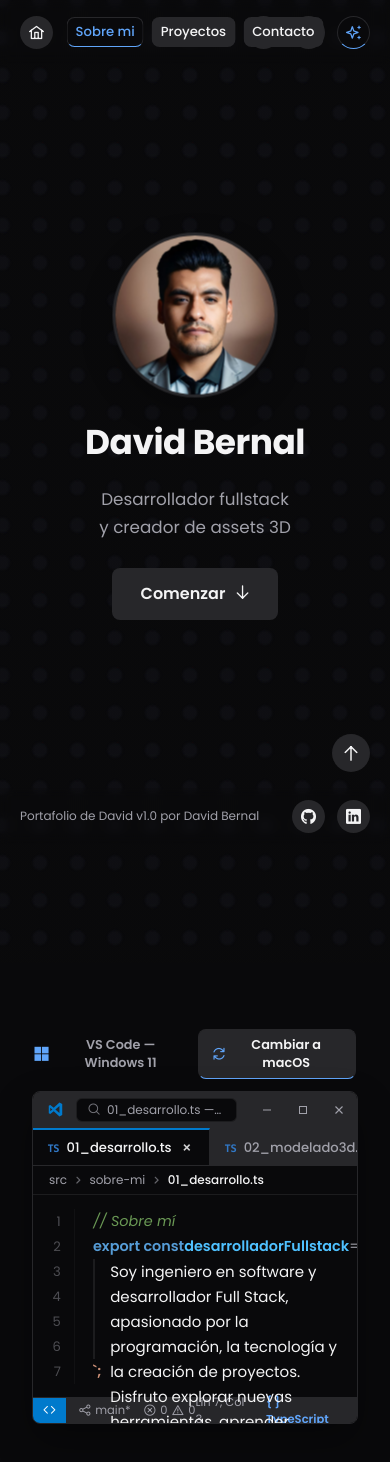
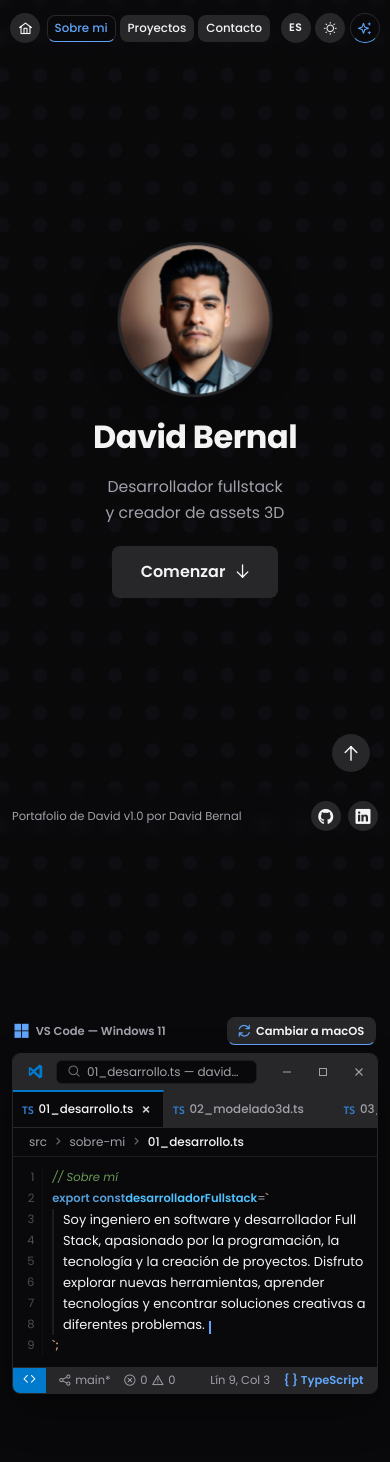
Before and after one commit to Vocalpixel/davidportfolio, a React (Vite) app: page /#about in a window 390 px wide. Shown: the top 1462 px of the page. Built offline with nearby package versions, Linux system fonts and the light colour scheme.

Commit message:
feat(responsive): optimize mobile layout across Header, Hero, VS Code About IDE, Projects, Contact, and Footer

```diff
--- a/src/App.scss
+++ b/src/App.scss
@@ -12,6 +12,16 @@
         margin: 0 auto;
         padding-left: 2rem;
         padding-right: 2rem;
+
+        @media (max-width: 768px) {
+            padding-left: 1rem;
+            padding-right: 1rem;
+        }
+
+        @media (max-width: 400px) {
+            padding-left: 0.75rem;
+            padding-right: 0.75rem;
+        }
     }
 }
 
--- a/src/App.tsx
+++ b/src/App.tsx
@@ -213,7 +213,8 @@ function AppContent() {
 
       const scrollY = window.scrollY;
       const rootFontSize = parseFloat(getComputedStyle(document.documentElement).fontSize) || 16;
-      const stickyTopPx = 4 * rootFontSize; // 4rem del Header
+      const headerEl = document.querySelector('.header');
+      const stickyTopPx = headerEl ? headerEl.getBoundingClientRect().height : 4 * rootFontSize;
 
       const heroRect = heroSlot.getBoundingClientRect();
       const heroDocTop = heroRect.top + scrollY;
@@ -324,7 +325,8 @@ function AppContent() {
     const el = document.querySelector(sectionId);
     if (el) {
       const rootFontSize = parseFloat(getComputedStyle(document.documentElement).fontSize) || 16;
-      const stickyTopPx = 4 * rootFontSize;
+      const headerEl = document.querySelector('.header');
+      const stickyTopPx = headerEl ? headerEl.getBoundingClientRect().height : 4 * rootFontSize;
       const targetTop = Math.max(0, el.getBoundingClientRect().top + window.scrollY - stickyTopPx);
       window.scrollTo({ top: targetTop, behavior });
     }
--- a/src/components/about/about.scss
+++ b/src/components/about/about.scss
@@ -3,9 +3,11 @@
     width: 100%;
     /* 3 tramos de scroll equivalentes a los 3 bloques de texto */
     height: calc((100vh - 8rem) * 3);
+    height: calc((100dvh - 8rem) * 3);
 
-    @media (max-width: 720px) {
-        height: calc((100vh - 7.5rem) * 3);
+    @media (max-width: 768px) {
+        height: calc((100vh - 7.25rem) * 3);
+        height: calc((100dvh - 7.25rem) * 3);
     }
 }
 
@@ -15,12 +17,21 @@
     width: 100%;
     /* Altura total de la pantalla menos el Header (4rem) y el Footer (4rem) */
     height: calc(100vh - 8rem);
+    height: calc(100dvh - 8rem);
     display: flex;
     align-items: center;
     justify-content: center;
 
-    @media (max-width: 720px) {
-        height: calc(100vh - 7.5rem);
+    @media (max-width: 768px) {
+        top: 3.75rem;
+        height: calc(100vh - 7.25rem);
+        height: calc(100dvh - 7.25rem);
+    }
+
+    @media (max-width: 420px) {
+        top: 3.5rem;
+        height: calc(100vh - 7rem);
+        height: calc(100dvh - 7rem);
     }
 }
 
@@ -41,15 +52,20 @@
         gap: 2.5rem;
     }
 
-    @media (max-width: 760px) {
+    @media (max-width: 920px) {
         gap: 1.75rem;
     }
 
-    @media (max-width: 550px) {
+    @media (max-width: 768px) {
         flex-direction: column;
         justify-content: center;
         text-align: center;
-        gap: 1.15rem;
+        gap: 0.9rem;
+        padding: 0.4rem 0;
+
+        &.ide-maximized {
+            gap: 0.85rem;
+        }
     }
 }
 
@@ -68,18 +84,25 @@
         border-radius: var(--radius-full);
         pointer-events: none;
 
-        @media (max-width: 760px) {
+        @media (max-width: 920px) {
             width: 185px;
             height: 185px;
             min-width: 185px;
             min-height: 185px;
         }
 
-        @media (max-width: 550px) {
-            width: 135px;
-            height: 135px;
-            min-width: 135px;
-            min-height: 135px;
+        @media (max-width: 768px) {
+            width: 115px;
+            height: 115px;
+            min-width: 115px;
+            min-height: 115px;
+        }
+
+        @media (max-width: 390px) {
+            width: 96px;
+            height: 96px;
+            min-width: 96px;
+            min-height: 96px;
         }
     }
 }
@@ -92,6 +115,11 @@
     display: flex;
     flex-direction: column;
     gap: 0.75rem;
+
+    @media (max-width: 768px) {
+        flex: 0 1 auto;
+        gap: 0.5rem;
+    }
 }
 
 /* --- BARRA SUPERIOR PARA ALTERNAR ENTRE WINDOWS 11 Y MACOS --- */
@@ -109,6 +137,10 @@
         font-size: 0.8rem;
         font-weight: 600;
         color: var(--text-secondary);
+
+        @media (max-width: 480px) {
+            font-size: 0.72rem;
+        }
 
         i {
             font-size: 0.88rem;
@@ -130,6 +162,12 @@
         font-weight: 600;
         cursor: pointer;
         transition: all var(--transition-speed);
+
+        @media (max-width: 480px) {
+            padding: 0.3rem 0.65rem;
+            font-size: 0.72rem;
+            gap: 0.35rem;
+        }
 
         i {
             font-size: 0.75rem;
@@ -168,8 +206,12 @@
         background-color var(--transition-speed),
         border-color var(--transition-speed);
 
-    @media (max-width: 720px) {
-        --editor-line-height: 25px;
+    @media (max-width: 768px) {
+        --editor-line-height: 24px;
+    }
+
+    @media (max-width: 640px) {
+        --editor-line-height: 21px;
     }
 
     &.os-win11 {
@@ -187,25 +229,39 @@
         border-color: var(--border-accent);
         box-shadow: 0 24px 52px rgba(0, 0, 0, 0.45);
 
-        @media (max-width: 720px) {
-            --editor-line-height: 27px;
+        @media (max-width: 768px) {
+            --editor-line-height: 25px;
+            transform: none;
+        }
+
+        @media (max-width: 640px) {
+            --editor-line-height: 22px;
+            transform: none;
         }
 
         .ide_body {
             padding: 1.55rem 1.85rem 1.55rem 0;
 
-            @media (max-width: 550px) {
-                padding: 1.1rem 1rem 1.1rem 0;
+            @media (max-width: 640px) {
+                padding: 0.75rem 0.65rem 0.75rem 0;
             }
         }
 
         .about_paragraph {
             font-size: 1.12rem;
+
+            @media (max-width: 640px) {
+                font-size: 0.85rem;
+            }
         }
 
         .ide_code_line,
         .ide_gutter .ide_gutter_num {
             font-size: 0.94rem;
+
+            @media (max-width: 640px) {
+                font-size: 0.74rem;
+            }
         }
     }
 }
@@ -356,6 +412,10 @@
     .macos_titlebar_spacer {
         width: 52px;
         flex-shrink: 0;
+
+        @media (max-width: 640px) {
+            width: 12px;
+        }
     }
 
     /* --- BOTONES DE VENTANA NATIVOS DE WINDOWS 11 A LA DERECHA --- */
@@ -500,6 +560,12 @@
         cursor: pointer;
         transition: background-color 0.15s ease, color 0.15s ease;
 
+        @media (max-width: 640px) {
+            padding: 0 0.55rem;
+            font-size: 0.74rem;
+            gap: 0.3rem;
+        }
+
         .ts_badge {
             font-size: 0.65rem;
             font-weight: 700;
@@ -575,8 +641,8 @@
     padding: 1.25rem 1.45rem 1.25rem 0;
     transition: padding 0.35s cubic-bezier(0.22, 1, 0.36, 1);
 
-    @media (max-width: 550px) {
-        padding: 0.85rem 0.9rem 0.85rem 0;
+    @media (max-width: 640px) {
+        padding: 0.65rem 0.6rem 0.65rem 0;
     }
 
     .ide_gutter {
@@ -592,6 +658,11 @@
         font-family: ui-monospace, SFMono-Regular, Menlo, Monaco, Consolas, monospace;
         user-select: none;
 
+        @media (max-width: 640px) {
+            padding: 0 0.45rem;
+            min-width: 1.85rem;
+        }
+
         .ide_gutter_num {
             display: flex;
             align-items: center;
@@ -599,18 +670,26 @@
             line-height: var(--editor-line-height);
             font-size: 0.82rem;
             transition: font-size 0.3s ease;
+
+            @media (max-width: 640px) {
+                font-size: 0.72rem;
+            }
         }
     }
 
     .ide_code_content {
         flex: 1;
         min-width: 0;
-        height: calc(7 * var(--editor-line-height));
+        height: calc(var(--ide-fixed-lines, 7) * var(--editor-line-height));
         padding-left: 1.1rem;
         display: flex;
         flex-direction: column;
         justify-content: flex-start;
         gap: 0;
+
+        @media (max-width: 640px) {
+            padding-left: 0.6rem;
+        }
     }
 }
 
@@ -622,7 +701,13 @@
     display: flex;
     align-items: center;
     white-space: pre;
+    overflow: hidden;
+    text-overflow: ellipsis;
     transition: font-size 0.3s ease;
+
+    @media (max-width: 640px) {
+        font-size: 0.72rem;
+    }
 
     .token_comment {
         color: #6a9955;
@@ -659,6 +744,10 @@
     border-left: 2px solid var(--border-subtle);
     transition: height 0.25s cubic-bezier(0.22, 1, 0.36, 1);
 
+    @media (max-width: 640px) {
+        padding-left: 0.55rem;
+    }
+
     .about_paragraph {
         grid-area: 1 / 1;
         font-size: 1.03rem;
@@ -671,8 +760,12 @@
             font-size 0.3s ease,
             color var(--transition-speed);
 
-        @media (max-width: 720px) {
-            font-size: 0.94rem;
+        @media (max-width: 768px) {
+            font-size: 0.92rem;
+        }
+
+        @media (max-width: 640px) {
+            font-size: 0.81rem;
         }
 
         &.is-active {
--- a/src/components/about/about.tsx
+++ b/src/components/about/about.tsx
@@ -9,12 +9,14 @@ interface AboutProps {
 
 type OsTheme = 'win11' | 'macos';
 
-const FIXED_LINE_COUNT = 7;
+const DESKTOP_LINE_COUNT = 7;
+const MOBILE_LINE_COUNT = 9;
 
 export function About({ activeParagraph, onSelectParagraph }: AboutProps) {
     const { lang } = useLanguage();
     const [osTheme, setOsTheme] = useState<OsTheme>('win11');
     const [isMaximized, setIsMaximized] = useState<boolean>(false);
+    const [fixedLineCount, setFixedLineCount] = useState<number>(DESKTOP_LINE_COUNT);
     const [closingLineNumber, setClosingLineNumber] = useState<number>(6);
     const [stageHeightPx, setStageHeightPx] = useState<number | undefined>(undefined);
 
@@ -71,11 +73,16 @@ export function About({ activeParagraph, onSelectParagraph }: AboutProps) {
         const activeP = paragraphRefs.current[activeParagraph];
         if (!activeP) return;
 
+        const isMobile = window.innerWidth <= 640;
+        const targetFixedLines = isMobile ? MOBILE_LINE_COUNT : DESKTOP_LINE_COUNT;
+        const maxParagraphLines = targetFixedLines - 3;
+
         const computed = getComputedStyle(activeP);
-        const lineHeight = parseFloat(computed.lineHeight) || 28;
+        const lineHeight = parseFloat(computed.lineHeight) || (isMobile ? 22 : 28);
         const pHeight = activeP.scrollHeight;
-        const pLines = Math.max(1, Math.min(4, Math.round(pHeight / lineHeight)));
+        const pLines = Math.max(1, Math.min(maxParagraphLines, Math.round(pHeight / lineHeight)));
 
+        setFixedLineCount(targetFixedLines);
         // 1 línea para "// Sobre mí" + 1 línea para "export const..." + pLines del párrafo + 1 línea para "`;"
         setStageHeightPx(pLines * lineHeight);
         setClosingLineNumber(2 + pLines + 1);
@@ -288,10 +295,13 @@ export function About({ activeParagraph, onSelectParagraph }: AboutProps) {
                                         <span className="active_crumb">{activeTabName}</span>
                                     </div>
 
-                                    {/* Lienzo de código con 7 líneas fijas siempre sin saltos de altura */}
-                                    <div className="ide_body">
+                                    {/* Lienzo de código con líneas fijas siempre sin saltos de altura */}
+                                    <div
+                                        className="ide_body"
+                                        style={{ '--ide-fixed-lines': fixedLineCount } as React.CSSProperties}
+                                    >
                                         <div className="ide_gutter" aria-hidden="true">
-                                            {Array.from({ length: FIXED_LINE_COUNT }, (_, idx) => (
+                                            {Array.from({ length: fixedLineCount }, (_, idx) => (
                                                 <span key={idx + 1} className="ide_gutter_num">
                                                     {idx + 1}
                                                 </span>
--- a/src/components/contact/contact.scss
+++ b/src/components/contact/contact.scss
@@ -1,13 +1,15 @@
 .contact_section {
     min-height: calc(100vh - 8rem);
+    min-height: calc(100dvh - 8rem);
     width: 100%;
     display: flex;
     align-items: center;
     justify-content: center;
     padding: 2rem 0;
 
-    @media (max-width: 720px) {
-        min-height: calc(100vh - 7.5rem);
+    @media (max-width: 768px) {
+        min-height: calc(100vh - 7.25rem);
+        min-height: calc(100dvh - 7.25rem);
         padding: 1.5rem 0;
     }
 }
@@ -21,6 +23,10 @@
     align-items: center;
     text-align: center;
     gap: 2rem;
+
+    @media (max-width: 550px) {
+        gap: 1.4rem;
+    }
 }
 
 .contact_header {
@@ -46,6 +52,10 @@
         color: var(--text-secondary);
         margin: 0;
         transition: color var(--transition-speed);
+
+        @media (max-width: 550px) {
+            font-size: 0.92rem;
+        }
     }
 }
 
@@ -69,8 +79,8 @@
 
     @media (max-width: 550px) {
         flex-direction: column;
-        padding: 1rem;
-        gap: 0.85rem;
+        padding: 0.95rem 1rem;
+        gap: 0.75rem;
     }
 
     .contact_email_link {
@@ -93,13 +103,15 @@
         }
 
         @media (max-width: 550px) {
-            font-size: 0.95rem;
+            font-size: 0.88rem;
+            gap: 0.5rem;
         }
     }
 
     .contact_copy_btn {
         display: inline-flex;
         align-items: center;
+        justify-content: center;
         gap: 0.45rem;
         padding: 0.45rem 0.9rem;
         border-radius: var(--radius-sm);
@@ -111,6 +123,11 @@
         white-space: nowrap;
         cursor: pointer;
         transition: all var(--transition-speed);
+
+        @media (max-width: 550px) {
+            width: 100%;
+            padding: 0.5rem 0.9rem;
+        }
 
         i {
             font-size: 0.825rem;
@@ -135,6 +152,13 @@
     justify-content: center;
     flex-wrap: wrap;
     gap: 1rem;
+    width: 100%;
+
+    @media (max-width: 480px) {
+        flex-direction: column;
+        gap: 0.75rem;
+        max-width: 540px;
+    }
 
     .contact_btn {
         display: inline-flex;
@@ -151,6 +175,10 @@
         font-weight: 600;
         cursor: pointer;
         transition: all var(--transition-speed);
+
+        @media (max-width: 480px) {
+            width: 100%;
+        }
 
         i {
             font-size: 1rem;
--- a/src/components/footer/footer.scss
+++ b/src/components/footer/footer.scss
@@ -13,23 +13,32 @@
     transition: background-color var(--transition-speed);
     z-index: 1000;
 
-    @media (max-width: 720px) {
-        padding: 0.75rem 1.25rem;
+    @media (max-width: 768px) {
+        padding: 0 1rem;
         flex-direction: row;
         justify-content: space-between;
         gap: 0.5rem;
         height: 3.5rem;
     }
 
+    @media (max-width: 420px) {
+        padding: 0 0.75rem;
+    }
+
     /* --- CRÉDITOS IZQUIERDA --- */
     .footer_credits {
+        min-width: 0;
+
         p {
             font-size: 0.85rem;
             color: var(--text-secondary);
             font-weight: 400;
+            white-space: nowrap;
+            overflow: hidden;
+            text-overflow: ellipsis;
 
             @media (max-width: 550px) {
-                font-size: 0.75rem;
+                font-size: 0.72rem;
             }
         }
     }
@@ -39,6 +48,11 @@
         display: flex;
         align-items: center;
         gap: 0.75rem;
+        flex-shrink: 0;
+
+        @media (max-width: 480px) {
+            gap: 0.45rem;
+        }
 
         .footer_social_btn {
             display: flex;
@@ -52,6 +66,11 @@
             border: 1px solid transparent;
             border-bottom: 1px solid transparent;
             transition: all var(--transition-speed);
+
+            @media (max-width: 480px) {
+                width: 30px;
+                height: 30px;
+            }
 
             i {
                 font-size: 15px;
--- a/src/components/header/header.scss
+++ b/src/components/header/header.scss
@@ -8,6 +8,7 @@
     display: flex;
     justify-content: space-between;
     align-items: center;
+    gap: 0.5rem;
 
     background: transparent;
     -webkit-backdrop-filter: blur(6px);
@@ -15,8 +16,15 @@
     z-index: 1000;
     transition: background-color var(--transition-speed);
 
-    @media (max-width: 720px) {
-        padding: 0 1.25rem;
+    @media (max-width: 768px) {
+        padding: 0 1rem;
+        height: 3.75rem;
+    }
+
+    @media (max-width: 420px) {
+        padding: 0 0.65rem;
+        height: 3.5rem;
+        gap: 0.35rem;
     }
 }
 
@@ -25,6 +33,7 @@
     display: flex;
     align-items: center;
     gap: 0.75rem;
+    flex-shrink: 0;
 
     .header_logo_title {
         font-size: 1rem;
@@ -44,7 +53,7 @@
             }
         }
 
-        @media (max-width: 720px) {
+        @media (max-width: 768px) {
             display: none;
         }
     }
@@ -68,11 +77,21 @@
     border-bottom: 1px solid transparent;
     transition: all var(--transition-speed);
     cursor: pointer;
+    flex-shrink: 0;
 
     i {
         font-size: 15px;
         color: var(--text-primary);
         transition: color var(--transition-speed);
+    }
+
+    @media (max-width: 480px) {
+        width: 30px;
+        height: 30px;
+
+        i {
+            font-size: 13px;
+        }
     }
 
     &:hover {
@@ -96,6 +115,10 @@
     font-size: 0.75rem;
     font-weight: 600;
     letter-spacing: 0.5px;
+
+    @media (max-width: 480px) {
+        font-size: 0.68rem;
+    }
 }
 
 /* --- NAVEGACIÓN CENTRAL HOMOLOGADA --- */
@@ -108,8 +131,15 @@
     padding: 0;
     justify-content: center;
 
-    @media (max-width: 550px) {
-        gap: 0.5rem;
+    @media (max-width: 768px) {
+        position: static;
+        transform: none;
+        flex: 1;
+        gap: 0.4rem;
+    }
+
+    @media (max-width: 420px) {
+        gap: 0.25rem;
     }
 
     a {
@@ -124,9 +154,14 @@
         white-space: nowrap;
         transition: all var(--transition-speed);
 
-        @media (max-width: 550px) {
-            padding: 4px 8px;
-            font-size: 0.825rem;
+        @media (max-width: 768px) {
+            padding: 5px 9px;
+            font-size: 0.8rem;
+        }
+
+        @media (max-width: 420px) {
+            padding: 4px 7px;
+            font-size: 0.74rem;
         }
 
         &:hover {
@@ -148,4 +183,13 @@
     display: flex;
     align-items: center;
     gap: 0.75rem;
+    flex-shrink: 0;
+
+    @media (max-width: 768px) {
+        gap: 0.4rem;
+    }
+
+    @media (max-width: 420px) {
+        gap: 0.28rem;
+    }
 }
--- a/src/components/hero/hero.scss
+++ b/src/components/hero/hero.scss
@@ -1,5 +1,6 @@
 .hero {
     min-height: calc(100vh - 8rem);
+    min-height: calc(100dvh - 8rem);
     display: flex;
     flex-direction: column;
     align-items: center;
@@ -8,8 +9,11 @@
     padding: 2rem 1rem;
     gap: 1.25rem;
 
-    @media (max-width: 720px) {
-        min-height: calc(100vh - 7.5rem);
+    @media (max-width: 768px) {
+        min-height: calc(100vh - 7.25rem);
+        min-height: calc(100dvh - 7.25rem);
+        padding: 1.5rem 0.5rem;
+        gap: 1rem;
     }
 
     /* --- ESPACIO RESERVADO ARRIBA DEL TEXTO PARA EL AVATAR --- */
@@ -23,11 +27,18 @@
         border-radius: var(--radius-full);
         pointer-events: none;
 
-        @media (max-width: 550px) {
-            width: 165px;
-            height: 165px;
-            min-width: 165px;
-            min-height: 165px;
+        @media (max-width: 640px) {
+            width: 155px;
+            height: 155px;
+            min-width: 155px;
+            min-height: 155px;
+        }
+
+        @media (max-width: 380px) {
+            width: 135px;
+            height: 135px;
+            min-width: 135px;
+            min-height: 135px;
         }
     }
 
@@ -36,7 +47,13 @@
         flex-direction: column;
         align-items: center;
         gap: 1.25rem;
+        width: 100%;
+        max-width: 540px;
         transition: opacity 0.15s ease-out;
+
+        @media (max-width: 640px) {
+            gap: 0.9rem;
+        }
     }
 
     /* --- NOMBRE PRINCIPAL --- */
@@ -48,8 +65,12 @@
         margin: 0;
         transition: color var(--transition-speed);
 
-        @media (max-width: 550px) {
-            font-size: 2.15rem;
+        @media (max-width: 640px) {
+            font-size: 2rem;
+        }
+
+        @media (max-width: 380px) {
+            font-size: 1.75rem;
         }
     }
 
@@ -67,10 +88,15 @@
 
         span {
             white-space: nowrap;
+
+            @media (max-width: 640px) {
+                white-space: normal;
+            }
         }
 
-        @media (max-width: 550px) {
-            font-size: 1.05rem;
+        @media (max-width: 640px) {
+            font-size: 0.98rem;
+            padding: 0 0.5rem;
         }
     }
 
--- a/src/components/projects/projects.scss
+++ b/src/components/projects/projects.scss
@@ -1,13 +1,15 @@
 .projects_section {
     min-height: calc(100vh - 8rem);
+    min-height: calc(100dvh - 8rem);
     width: 100%;
     display: flex;
     align-items: center;
     justify-content: center;
     padding: 2rem 0;
 
-    @media (max-width: 720px) {
-        min-height: calc(100vh - 7.5rem);
+    @media (max-width: 768px) {
+        min-height: calc(100vh - 7.25rem);
+        min-height: calc(100dvh - 7.25rem);
         padding: 1.5rem 0;
     }
 }
@@ -20,6 +22,10 @@
     flex-direction: column;
     align-items: center;
     gap: 1.75rem;
+
+    @media (max-width: 550px) {
+        gap: 1.25rem;
+    }
 }
 
 .projects_header {
@@ -46,6 +52,10 @@
         color: var(--text-secondary);
         margin: 0;
         transition: color var(--transition-speed);
+
+        @media (max-width: 550px) {
+            font-size: 0.9rem;
+        }
     }
 }
 
@@ -58,7 +68,7 @@
     gap: 1.25rem;
 
     @media (max-width: 600px) {
-        gap: 0.6rem;
+        gap: 0.45rem;
     }
 }
 
@@ -97,8 +107,12 @@
     }
 
     @media (max-width: 550px) {
-        width: 34px;
-        height: 34px;
+        width: 32px;
+        height: 32px;
+
+        i {
+            font-size: 13px;
+        }
     }
 }
 
@@ -241,18 +255,30 @@
     gap: 0.35rem;
     text-align: left;
 
+    @media (max-width: 550px) {
+        padding: 0.9rem 1rem;
+    }
+
     .projects_card_title {
         font-size: 1.15rem;
         font-weight: 600;
         color: var(--text-primary);
         margin: 0;
         transition: color var(--transition-speed);
+
+        @media (max-width: 550px) {
+            font-size: 1rem;
+        }
     }
 
     .projects_card_desc {
         font-size: 0.925rem;
         color: var(--text-secondary);
         margin: 0;
+
+        @media (max-width: 550px) {
+            font-size: 0.84rem;
+        }
     }
 }
 
--- a/src/components/projects/projects.tsx
+++ b/src/components/projects/projects.tsx
@@ -1,4 +1,4 @@
-import { useState, useCallback } from 'react';
+import { useState, useCallback, useRef } from 'react';
 import { useLanguage } from '../../context/LanguageContext';
 import './projects.scss';
 
@@ -87,6 +87,7 @@ const PROJECT_SLOTS: ProjectSlot[] = [
 export function Projects() {
     const { lang } = useLanguage();
     const [activeIndex, setActiveIndex] = useState<number>(0);
+    const touchStartX = useRef<number | null>(null);
 
     const text = {
         es: {
@@ -117,6 +118,23 @@ export function Projects() {
         setActiveIndex(prev => (prev + 1) % total);
     }, [total]);
 
+    const handleTouchStart = (e: React.TouchEvent) => {
+        touchStartX.current = e.touches[0].clientX;
+    };
+
+    const handleTouchEnd = (e: React.TouchEvent) => {
+        if (touchStartX.current === null) return;
+        const deltaX = e.changedTouches[0].clientX - touchStartX.current;
+        if (Math.abs(deltaX) > 40) {
+            if (deltaX < 0) {
+                handleNext();
+            } else {
+                handlePrev();
+            }
+        }
+        touchStartX.current = null;
+    };
+
     return (
         <section id="projects" className="projects_section">
             <div className="projects_container">
@@ -137,8 +155,12 @@ export function Projects() {
                         <i className="pi pi-chevron-left"></i>
                     </button>
 
-                    {/* Viewport del Carrusel con 5 Slots */}
-                    <div className="projects_viewport">
+                    {/* Viewport del Carrusel con 5 Slots (soporta swipe táctil en móvil) */}
+                    <div
+                        className="projects_viewport"
+                        onTouchStart={handleTouchStart}
+                        onTouchEnd={handleTouchEnd}
+                    >
                         <div
                             className="projects_track"
                             style={{
```
